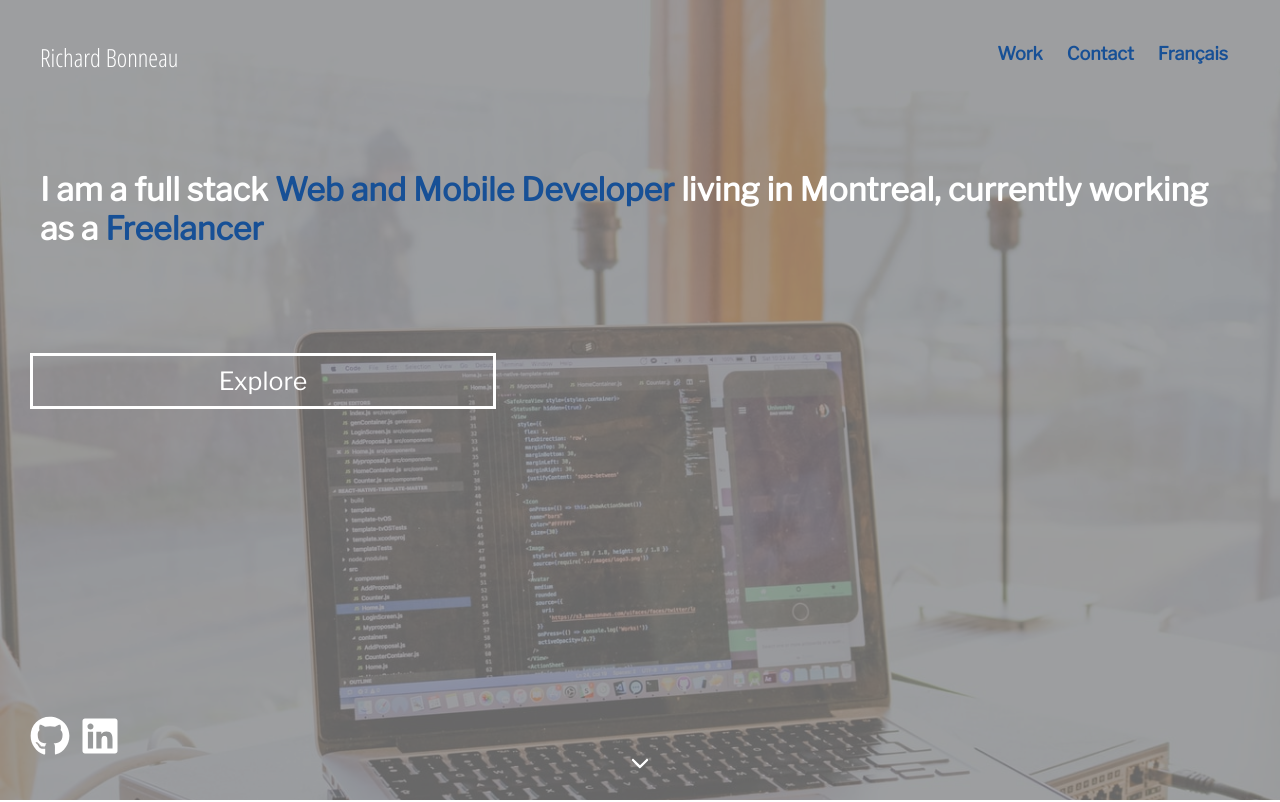
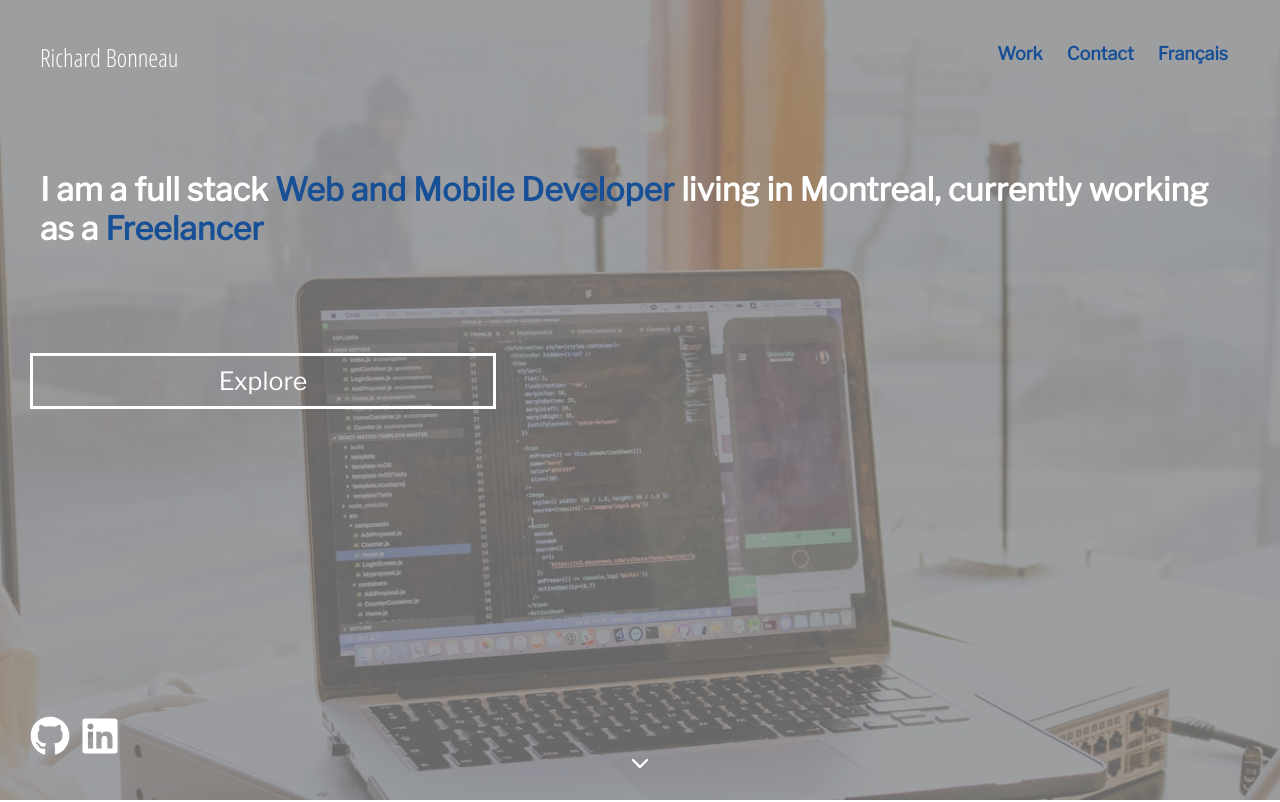
Before and after one commit to richardbonneau/portfolio, a React (Create React App) app: page / in a window 1280 px wide. Shown: the top 802 px of the page. Built offline with nearby package versions, Linux system fonts and the light colour scheme.

Commit message:
changed hero and shadow

```diff
--- a/src/App.css
+++ b/src/App.css
@@ -273,7 +273,7 @@ h3 {
   height: 100vh;
   background: url(/images/hero2.jpg);
   background-repeat: no-repeat;
-  background-position: top;
+  background-position: bottom;
   background-size: cover;
   box-shadow: inset 0 0 0 1000px rgba(138, 138, 138, 0.74);
 }
```
